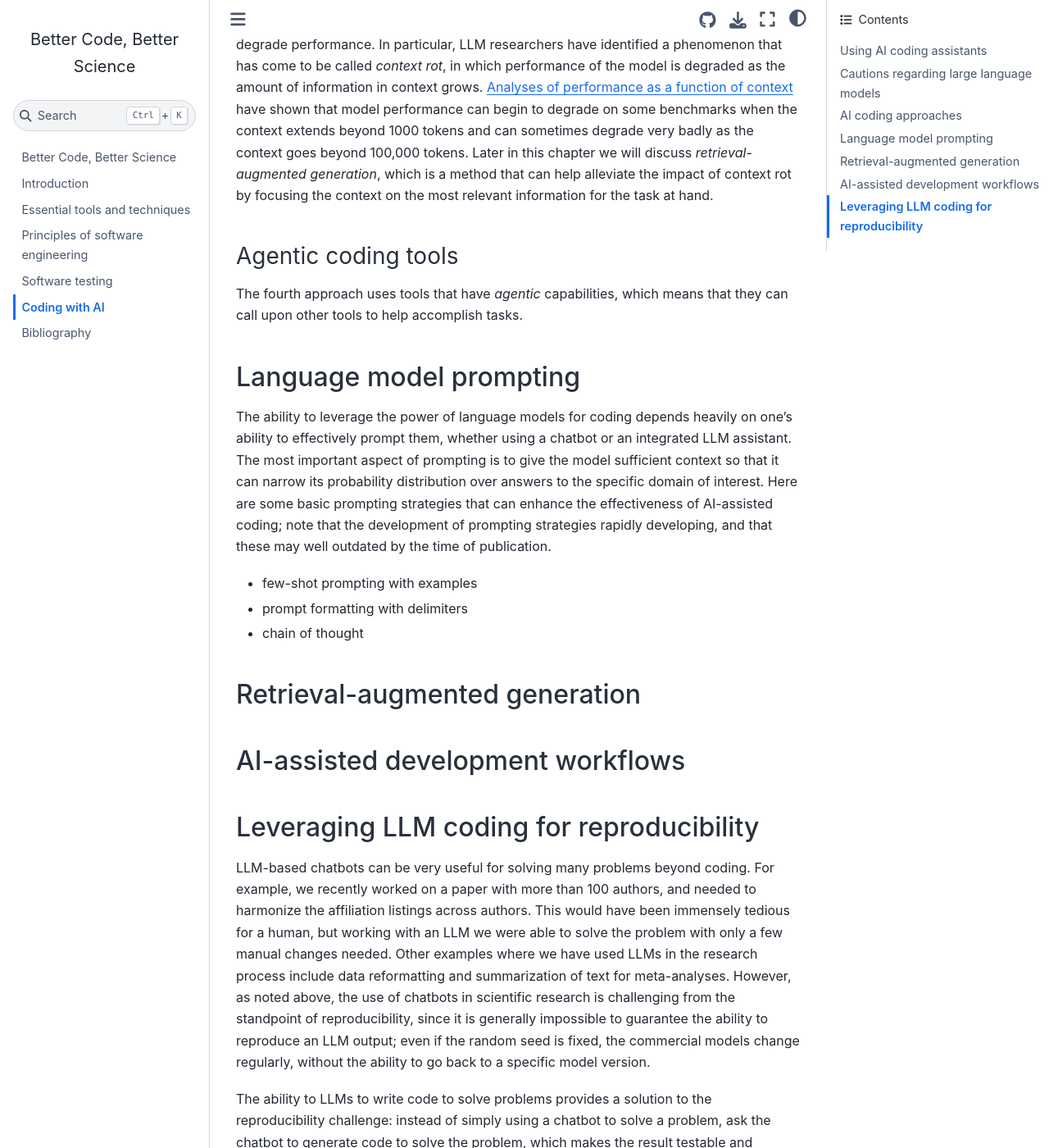
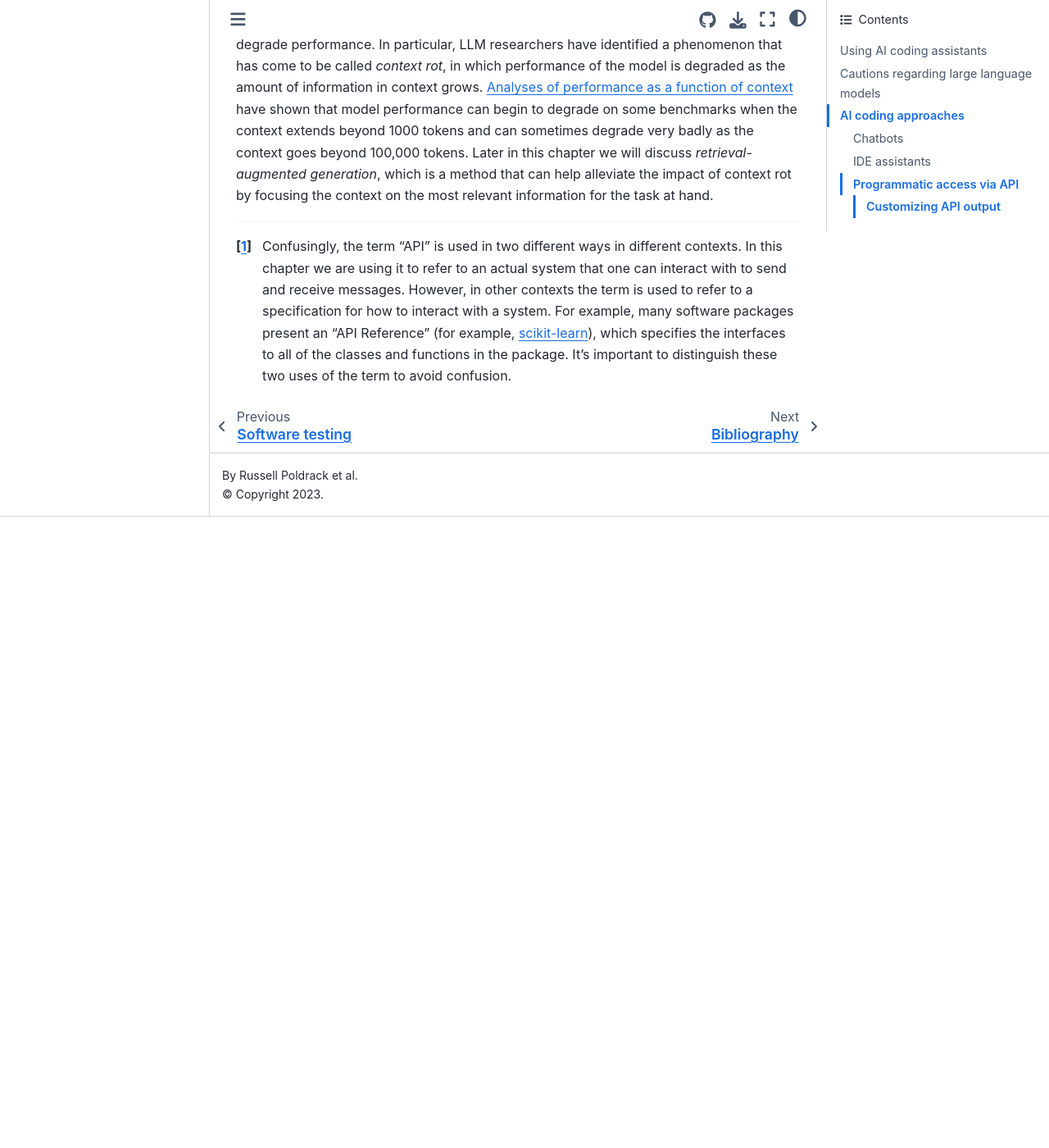
Before and after one commit to poldrack/BetterCodeBetterScience, a Jupyter Book: the page built from book/AI_coding_assistants.md, in a window 1280 px wide and 1400 px high, scrolled down 12422 px. Shown: the whole window at 82% size. Built offline with Jupyter Book 1.0.4 settings and Sphinx 7.4.7 and the Sphinx Book theme 1.1.4, drawn with Linux system fonts in a browser that asks for light colours; pages that are not in the unit, such as notebooks, are missing from menus; after the commit the page ends 13052 px from its top, so only the background shows below that; some of the changed text lies outside the part shown.

Commit message:
remove tbd sections from dev version

```diff
--- a/book/AI_coding_assistants.md
+++ b/book/AI_coding_assistants.md
@@ -400,35 +400,5 @@ Why might we prefer one of these solutions to the other?  One reason has to do w
 
 It's also important to note that there is a point at which very long prompts may begin to degrade performance.  In particular, LLM researchers have identified a phenomenon that has come to be called *context rot*, in which performance of the model is degraded as the amount of information in context grows. [Analyses of performance as a function of context](https://research.trychroma.com/context-rot) have shown that model performance can begin to degrade on some benchmarks when the context extends beyond 1000 tokens and can sometimes degrade very badly as the context goes beyond 100,000 tokens.    Later in this chapter we will discuss *retrieval-augmented generation*, which is a method that can help alleviate the impact of context rot by focusing the context on the most relevant information for the task at hand.
 
-### Agentic coding tools
-
-The fourth approach uses tools that have *agentic* capabilities, which means that they can call upon other tools to help accomplish tasks.
-
-
-## Language model prompting
-
-The ability to leverage the power of language models for coding depends heavily on one's ability to effectively prompt them, whether using a chatbot or an integrated LLM assistant.  The most important aspect of prompting is to give the model sufficient context so that it can narrow its probability distribution over answers to the specific domain of interest.  Here are some basic prompting strategies that can enhance the effectiveness of AI-assisted coding; note that the development of prompting strategies rapidly developing, and that these may well outdated by the time of publication.
-
-- few-shot prompting with examples
-
-- prompt formatting with delimiters
-
-- chain of thought
-
-
-## Retrieval-augmented generation
-
-
-## AI-assisted development workflows
-
-
-## Leveraging LLM coding for reproducibility
-
-LLM-based chatbots can be very useful for solving many problems beyond coding.  For example, we recently worked on a paper with more than 100 authors, and needed to harmonize the affiliation listings across authors.  This would have been immensely tedious for a human, but working with an LLM we were able to solve the problem with only a few manual changes needed.  Other examples where we have used LLMs in the research process include data reformatting and summarization of text for meta-analyses.  However, as noted above, the use of chatbots in scientific research is challenging from the standpoint of reproducibility, since it is generally impossible to guarantee the ability to reproduce an LLM output; even if the random seed is fixed, the commercial models change regularly, without the ability to go back to a specific model version.
-
-The ability to LLMs to write code to solve problems provides a solution to the reproducibility challenge: instead of simply using a chatbot to solve a problem, ask the chatbot to generate code to solve the problem, which makes the result testable and reproducible.  This is also a way to solve problems with information that you don't want to submit to the LLM for privacy reasons.
-
-For example, ...
-
 
 [^1]: Confusingly, the term "API" is used in two different ways in different contexts.  In this chapter we are using it to refer to an actual system that one can interact with to send and receive messages.  However, in other contexts the term is used to refer to a specification for how to interact with a system.  For example, many software packages present an "API Reference" (for example, [scikit-learn](https://scikit-learn.org/stable/api/index.html)), which specifies the interfaces to all of the classes and functions in the package.  It's important to distinguish these two uses of the term to avoid confusion.
```
